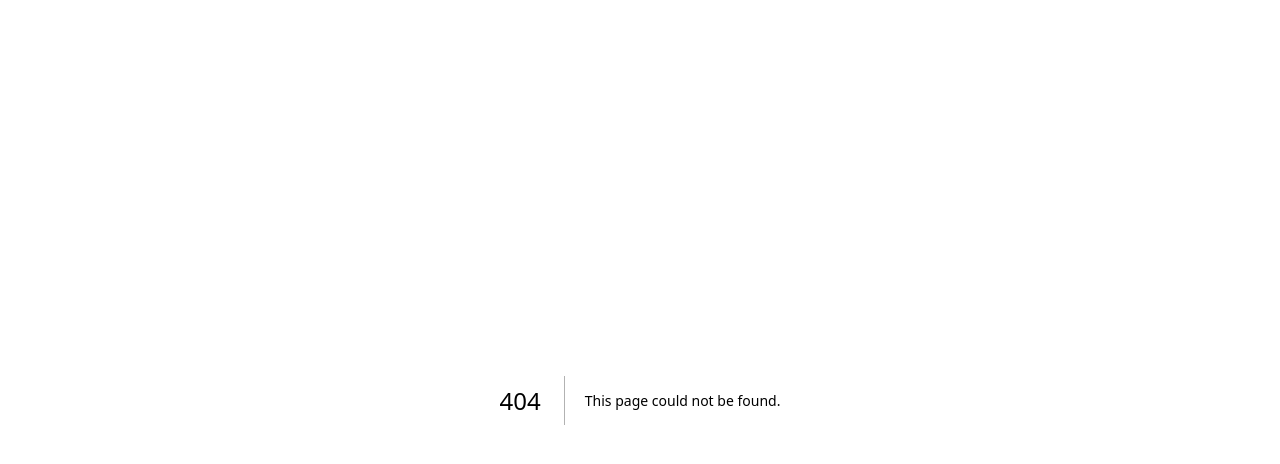
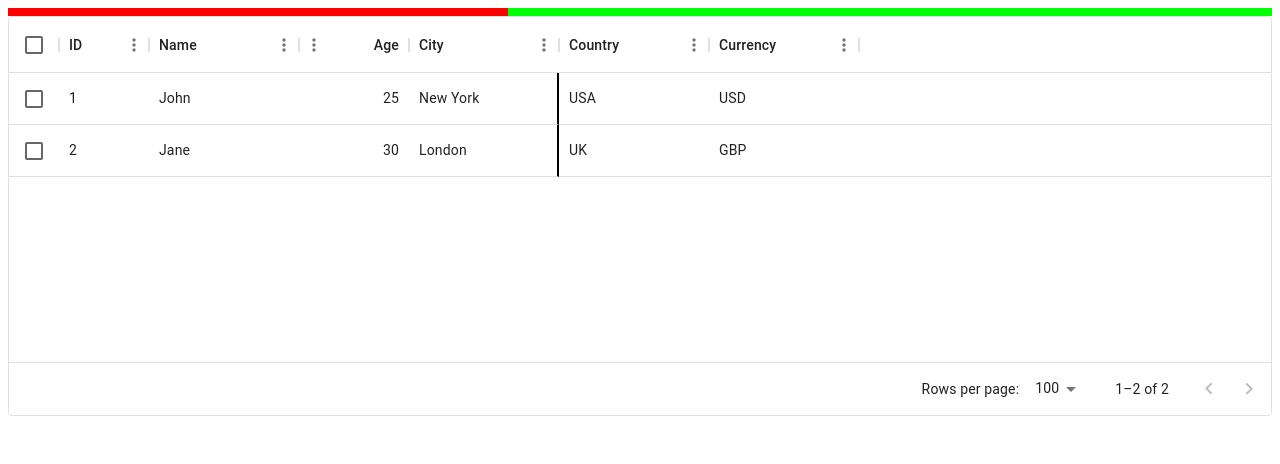
Before and after one commit to shichisan21/drag-test, a Next.js app: page /separateList in a window 1280 px wide. Before the commit this address had no page. Shown: the top 464 px of the page. Built offline with nearby package versions, Linux system fonts and the light colour scheme.

Commit message:
セパレートリスト実装

```diff
--- /dev/null
+++ b/src/pages/separateList.tsx
@@ -0,0 +1,123 @@
+import * as React from "react";
+import { DataGrid, GridColDef, GridRowsProp } from "@mui/x-data-grid";
+import { createTheme, ThemeProvider, Box } from "@mui/material";
+import { styled } from "@mui/system";
+
+// 1. データの型定義を行う
+interface DataRow {
+  id: number;
+  name: string;
+  age: number;
+  city: string;
+  country: string;
+  currency: string;
+}
+
+// 2. カラムの定義を行う
+const columns: GridColDef[] = [
+  { field: "id", headerName: "ID", width: 90 },
+  {
+    field: "name",
+    headerName: "Name",
+    width: 150,
+    editable: true,
+  },
+  {
+    field: "age",
+    headerName: "Age",
+    type: "number",
+    width: 110,
+    editable: true,
+  },
+  {
+    field: "city",
+    headerName: "City",
+    width: 150, // padding分を加えて幅を調整
+    editable: true,
+    cellClassName: "separator",
+  },
+  {
+    field: "country",
+    headerName: "Country",
+    width: 150,
+    editable: true,
+  },
+  {
+    field: "currency",
+    headerName: "Currency",
+    width: 150,
+    editable: true,
+  },
+];
+
+// 3. データの作成
+const rows: DataRow[] = [
+  {
+    id: 1,
+    name: "John",
+    age: 25,
+    city: "New York",
+    country: "USA",
+    currency: "USD",
+  },
+  {
+    id: 2,
+    name: "Jane",
+    age: 30,
+    city: "London",
+    country: "UK",
+    currency: "GBP",
+  },
+  // 他のデータも追加可能
+];
+
+// 4. テーマの作成
+const theme = createTheme({
+  components: {
+    MuiDataGrid: {
+      styleOverrides: {
+        cell: {
+          "&.separator": {
+            borderRight: "2px solid black",
+            paddingRight: "15px",
+            backgroundColor: "#fff", // 背景色を適宜変更
+          },
+        },
+      },
+    },
+  },
+});
+
+const Bar = styled("div")(({ theme }) => ({
+  height: "8px",
+}));
+
+const BarContainer = styled("div")(({ theme }) => ({
+  display: "flex",
+}));
+
+export default function DataTable() {
+  // ID, Name, Age, City の列の幅を合計して赤いバーの幅を決定
+  const redBarWidth = columns
+    .slice(0, 4)
+    .reduce((total, column) => total + (column.width || 0), 0);
+
+  return (
+    <ThemeProvider theme={theme}>
+      <BarContainer>
+        <Bar style={{ backgroundColor: "#f00", width: redBarWidth }} />
+        <Bar style={{ backgroundColor: "#0f0", flex: 1 }} />
+      </BarContainer>
+      <div style={{ height: 400, width: "100%" }}>
+        <DataGrid
+          rows={rows}
+          columns={columns}
+          pageSize={5}
+          rowsPerPageOptions={[5]}
+          checkboxSelection
+          disableSelectionOnClick
+        />
+      </div>
+    </ThemeProvider>
+  );
+}
```
Also changed, not shown: src/components/SideMenu.tsx (+7 -0 lines).
